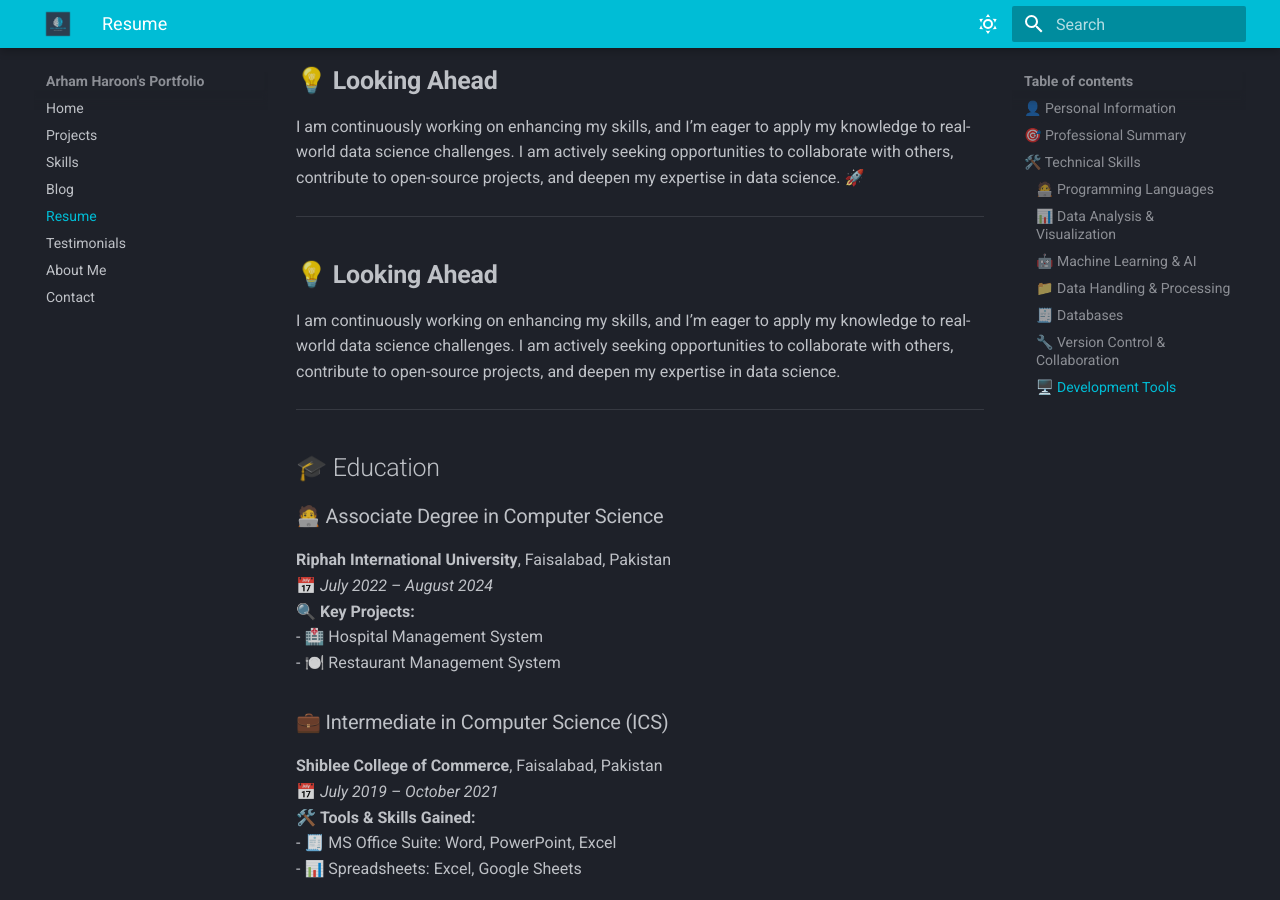
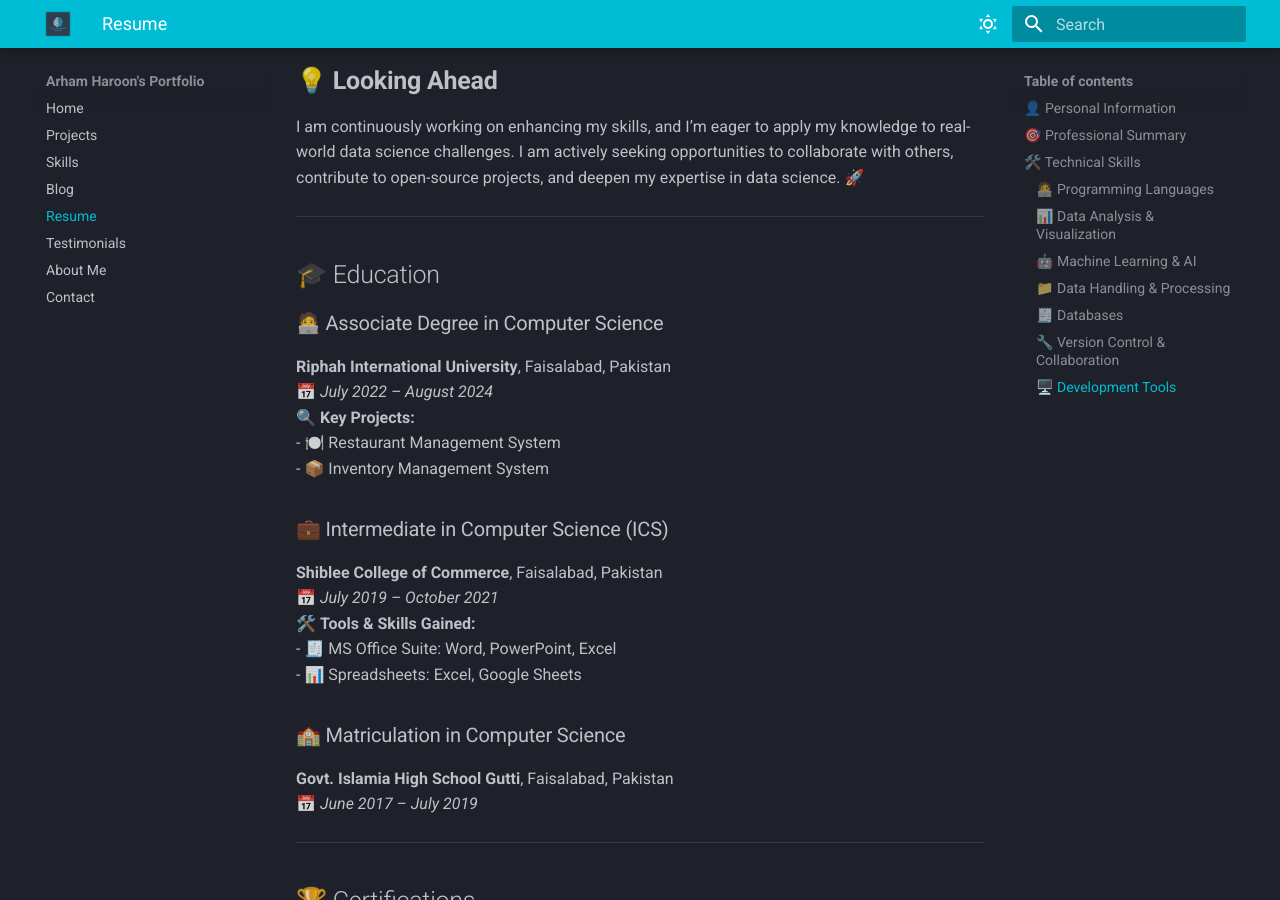
Before and after one commit to mian-arham-haroon/arham_portfolio, an MkDocs documentation site: the page built from docs/resume.md, in a window 1280 px wide and 900 px high, scrolled down 2905 px. Built offline with MkDocs 1.6.1 and Material for MkDocs 9.7.7, drawn with Linux system fonts in a browser that asks for light colours.

Commit message:
Update resume content

```diff
--- a/docs/resume.md
+++ b/docs/resume.md
@@ -81,14 +81,6 @@ Although I don’t have formal work experience in the industry yet, I have been
 
 I am continuously working on enhancing my skills, and I’m eager to apply my knowledge to real-world data science challenges. I am actively seeking opportunities to collaborate with others, contribute to open-source projects, and deepen my expertise in data science. 🚀
 
-
----
-
-## 💡 **Looking Ahead**
-
-I am continuously working on enhancing my skills, and I’m eager to apply my knowledge to real-world data science challenges. I am actively seeking opportunities to collaborate with others, contribute to open-source projects, and deepen my expertise in data science.
-
-
 ---
 
 ## 🎓 Education
@@ -97,8 +89,8 @@ I am continuously working on enhancing my skills, and I’m eager to apply my kn
 **Riphah International University**, Faisalabad, Pakistan
 📅 *July 2022 – August 2024*
 🔍 **Key Projects:**
-- 🏥 Hospital Management System
 - 🍽️ Restaurant Management System
+- 📦 Inventory Management System
 
 
 ### 💼 Intermediate in Computer Science (ICS)
```
